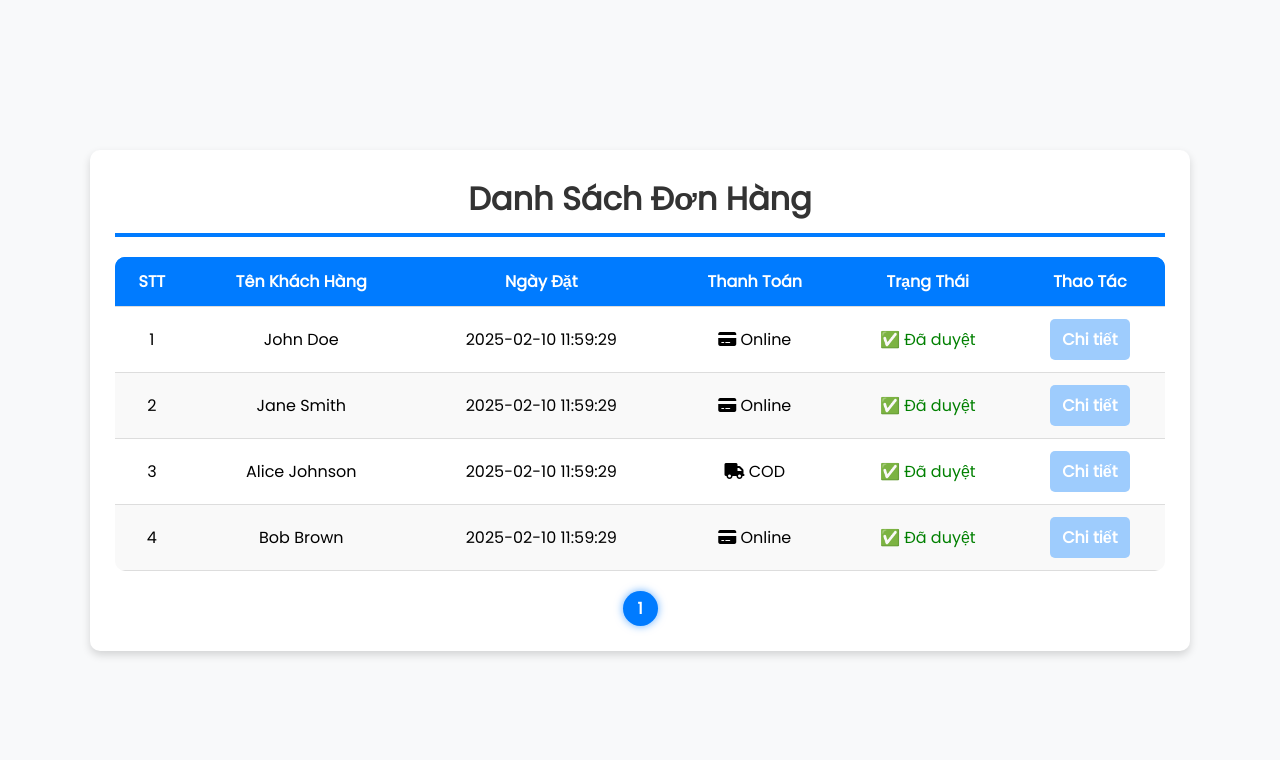
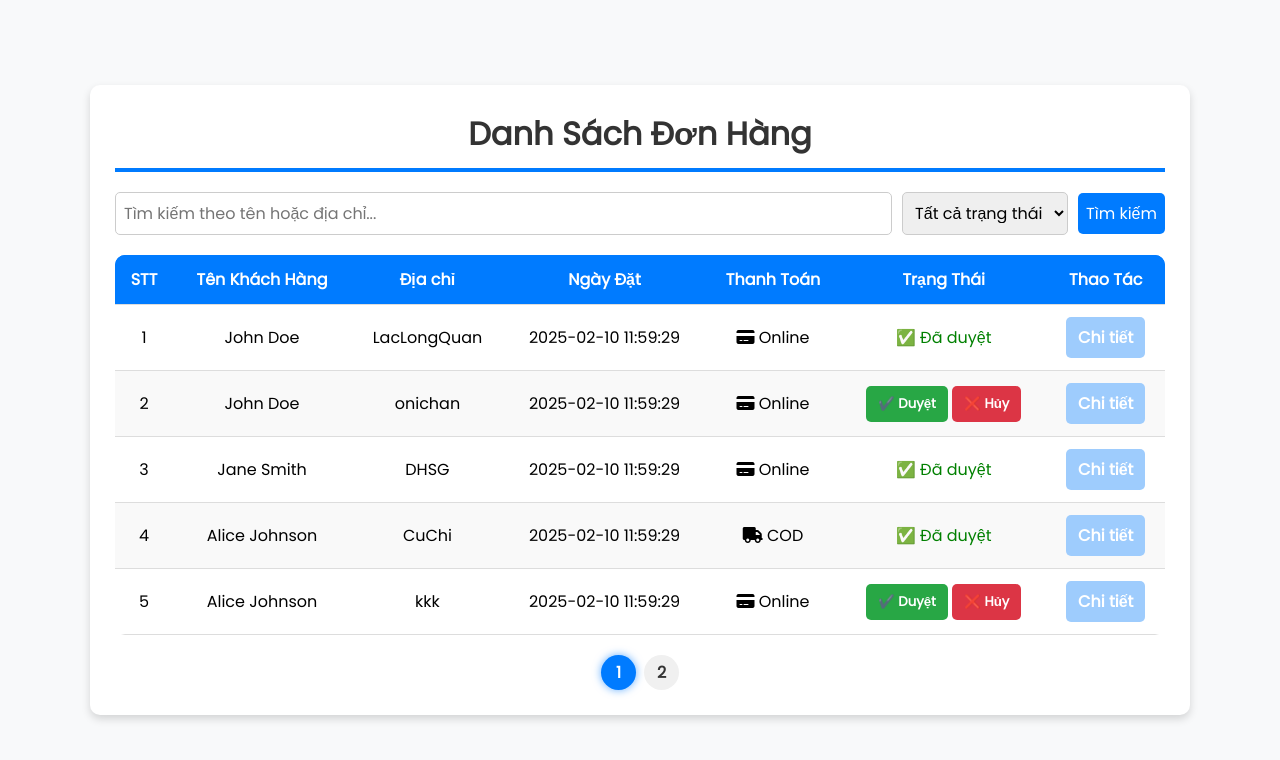
Before and after one commit to giahuyto3107/Web2, a PHP site: page /danhsachdonhang.php in a window 1280 px wide. Shown: the top 760 px of the page. Run offline with PHP 8.4, Linux system fonts and the light colour scheme; data comes from the database, SQL or seed files in the repository.

Commit message:
qldonhang

```diff
--- a/FrontEnd/AdminUI/quanlidonhang/xulidonhang.php
+++ b/BackEnd/Model/quanlisanpham/quanlidonhang/xulidonhang.php
@@ -1,6 +1,6 @@
 <?php
 
-$conn = mysqli_connect("localhost", "root", "", "web2_sql");
+include ('../../../../BackEnd/Config/config.php');
 
 if ($_SERVER["REQUEST_METHOD"] == "POST") {
     $order_id = $_POST['order_id'];
@@ -11,11 +11,13 @@ if ($_SERVER["REQUEST_METHOD"] == "POST") {
     }
 
     if (mysqli_query($conn, $query)) {
-        echo "<script>alert('Cập nhật trạng thái thành công!'); window.location.href = 'danhsachdonhang.php';</script>";
+        echo "<script>alert('Cập nhật trạng thái thành công!'); window.location.href = '../../../../FrontEnd/AdminUI/quanlidonhang/danhsachdonhang.php';</script>";
     } else {
         echo "Lỗi cập nhật: " . mysqli_error($conn);
     }
 }
 
+
+
 mysqli_close($conn);
 ?>
--- a/FrontEnd/AdminUI/quanlidonhang/chitietdonhang.php
+++ b/FrontEnd/AdminUI/quanlidonhang/chitietdonhang.php
@@ -1,5 +1,5 @@
 <?php
-$conn = mysqli_connect("localhost", "root", "", "web2_sql");
+include ('../../../BackEnd/Config/config.php');
 
 if (isset($_GET['order_id'])) {
     $order_id = mysqli_real_escape_string($conn, $_GET['order_id']);
--- a/FrontEnd/AdminUI/quanlidonhang/danhsachdonhang.php
+++ b/FrontEnd/AdminUI/quanlidonhang/danhsachdonhang.php
@@ -174,18 +174,64 @@
             color: white;
             box-shadow: 0 0 8px rgba(0, 123, 255, 0.6);
         }
+
+        .filter {
+            display: flex;
+            gap: 10px;
+            margin-bottom: 20px;
+            align-items: center;
+            justify-content: space-between;
+            flex-wrap: wrap;
+        }
+
+        .filter input, .filter select, .filter button {
+            padding: 8px;
+            font-size: 16px;
+            border: 1px solid #ccc;
+            border-radius: 5px;
+        }
+
+        .filter input {
+            flex: 1;
+            min-width: 200px;
+        }
+
+        .filter button {
+            background: #007bff;
+            color: white;
+            cursor: pointer;
+            border: none;
+            transition: 0.3s;
+        }
+
+        .filter button:hover {
+            background: #0056b3;
+        }
+
     </style>
 
 </head>
 <body>
     <div class="container">
         <h1>Danh Sách Đơn Hàng</h1>
+        <div class="filter">
+            <input class="input1" type="text" id="search-input" placeholder="Tìm kiếm theo tên hoặc địa chỉ...">
+
+            <select id="status-filter">
+                <option value="">Tất cả trạng thái</option>
+                <option value="4">Đã duyệt</option>
+                <option value="2">Đã hủy</option>
+            </select>
+
+            <button id="filter-btn">Tìm kiếm</button>
+        </div>
+
         <table>
             <thead>
                 <tr>
                     <th>STT</th>
                     <th>Tên Khách Hàng</th>
-                    <!-- <th>Địa chỉ</th> -->
+                    <th>Địa chỉ</th>
                     <th>Ngày Đặt</th>
                     <th>Thanh Toán</th>
                     <th>Trạng Thái</th>
@@ -195,7 +241,7 @@
             <tbody id="order-list">
                 <?php
                     $conn = mysqli_connect("localhost", "root", "", "web2_sql");
-                    $query_lietke_dh = "SELECT orders.order_id, user.full_name, orders.order_date, orders.payment_method, status.id
+                    $query_lietke_dh = "SELECT orders.order_id, user.full_name, orders.order_date, orders.payment_method, status.id, orders.address
                                         FROM orders
                                         JOIN user ON orders.user_id = user.user_id
                                         JOIN status ON status.id = orders.status_id;";
@@ -208,6 +254,7 @@
                 <tr>
                     <td><?= $i ?></td>
                     <td><?= htmlspecialchars($row['full_name']) ?></td>
+                    <td><?= htmlspecialchars($row['address']) ?></td>
                     <td><?= htmlspecialchars($row['order_date']) ?></td>
                     <td>
                         <?php
@@ -226,11 +273,11 @@
                                 echo '<span class="status-refused">Đã hủy</span>';
                             }else {
                                 echo '
-                                    <form method="POST" action="xulidonhang.php" style="display:inline;">
+                                    <form method="POST" action="../../../BackEnd/Model/quanlisanpham/quanlidonhang/xulidonhang.php" style="display:inline;">
                                         <input type="hidden" name="order_id" value="'.$row['order_id'].'">
                                         <button type="submit" name="approve" class="btn approve-btn">Duyệt</button>
                                     </form>
-                                    <form method="POST" action="xulidonhang.php" style="display:inline;">
+                                    <form method="POST" action="../../../BackEnd/Model/quanlisanpham/quanlidonhang/xulidonhang.php" style="display:inline;">
                                         <input type="hidden" name="order_id" value="'.$row['order_id'].'">
                                         <button type="submit" name="cancel" class="btn cancel-btn">Hủy</button>
                                     </form>
@@ -257,16 +304,26 @@
 </body>
 
 <script src="https://code.jquery.com/jquery-3.6.0.min.js"></script>
+<script src="https://code.jquery.com/jquery-3.6.0.min.js"></script>
 <script>
     $(document).ready(function() {
         let currentPage = 1;
         let totalPages = 1;
 
         function loadOrders(page) {
+            let search = $("#search-input").val();
+            let status = $("#status-filter").val();
+            let date = $("#date-filter").val();
+
             $.ajax({
                 url: "fetch_orders.php",
                 type: "GET",
-            data: { page: page },
+                data: {
+                    page: page,
+                    search: search,
+                    status: status,
+                    date: date
+                },
                 dataType: "json",
                 success: function(response) {
                     let orders = response.orders;
@@ -278,15 +335,16 @@
                             html += `<tr>
                                 <td>${(page - 1) * 5 + index + 1}</td>
                                 <td>${order.full_name}</td>
+                                <td>${order.address}</td>
                                 <td>${order.order_date}</td>
                                 <td>${order.payment_method === 'Cash' ? '<i class="fas fa-truck"></i> COD' : '<i class="fas fa-credit-card"></i> Online'}</td>
                                 <td>${order.id == '4' ? '<span class="status-approved">✅ Đã duyệt</span>' :
                                     (order.id == '2' ? '<span class="status-refused">❌ Đã hủy</span>' :
-                                `<form method="POST" action="xulidonhang.php" style="display:inline;">
+                                    `<form method="POST" action="../../../BackEnd/Model/quanlisanpham/quanlidonhang/xulidonhang.php" style="display:inline;">
                                         <input type="hidden" name="order_id" value="${order.order_id}">
                                         <button type="submit" name="approve" class="btn approve-btn">✔️ Duyệt</button>
                                     </form>
-                                <form method="POST" action="xulidonhang.php" style="display:inline;">
+                                    <form method="POST" action="../../../BackEnd/Model/quanlisanpham/quanlidonhang/xulidonhang.php" style="display:inline;">
                                         <input type="hidden" name="order_id" value="${order.order_id}">
                                         <button type="submit" name="cancel" class="btn cancel-btn">❌ Hủy</button>
                                     </form>`) }
@@ -297,7 +355,7 @@
                             </tr>`;
                         });
                     } else {
-                    html = `<tr><td colspan="6">Không có đơn hàng nào</td></tr>`;
+                        html = `<tr><td colspan="7">Không có đơn hàng nào</td></tr>`;
                     }
 
                     $("#order-list").html(html);
@@ -322,9 +380,19 @@
             });
         }
 
+        $("#filter-btn").click(function() {
+            currentPage = 1;
             loadOrders(currentPage);
         });
 
+        $("#search-input, #status-filter, #date-filter").on("change keyup", function() {
+            currentPage = 1;
+            loadOrders(currentPage);
+        });
+
+        loadOrders(currentPage);
+    });
 </script>
 
+
 </html>
```
Also changed, not shown: FrontEnd/AdminUI/quanlidonhang/fetch_orders.php (+25 -12 lines), FrontEnd/PublicUI/Giohang/giohang.php (added, +10 -0 lines), MySQLScript/sql_web2.sql (+9 -5 lines). Lines whose indentation alone changed are shown as unchanged.
